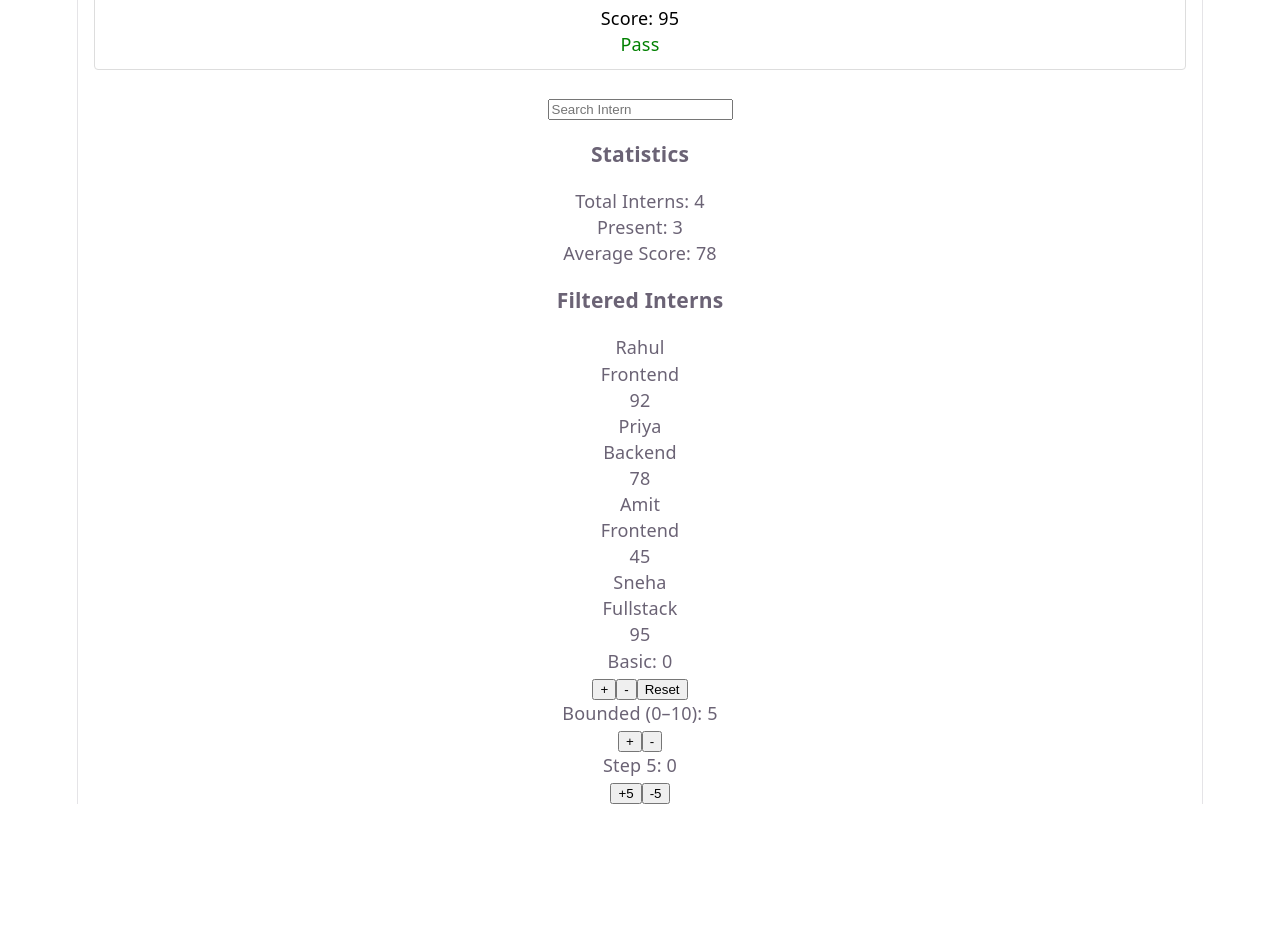
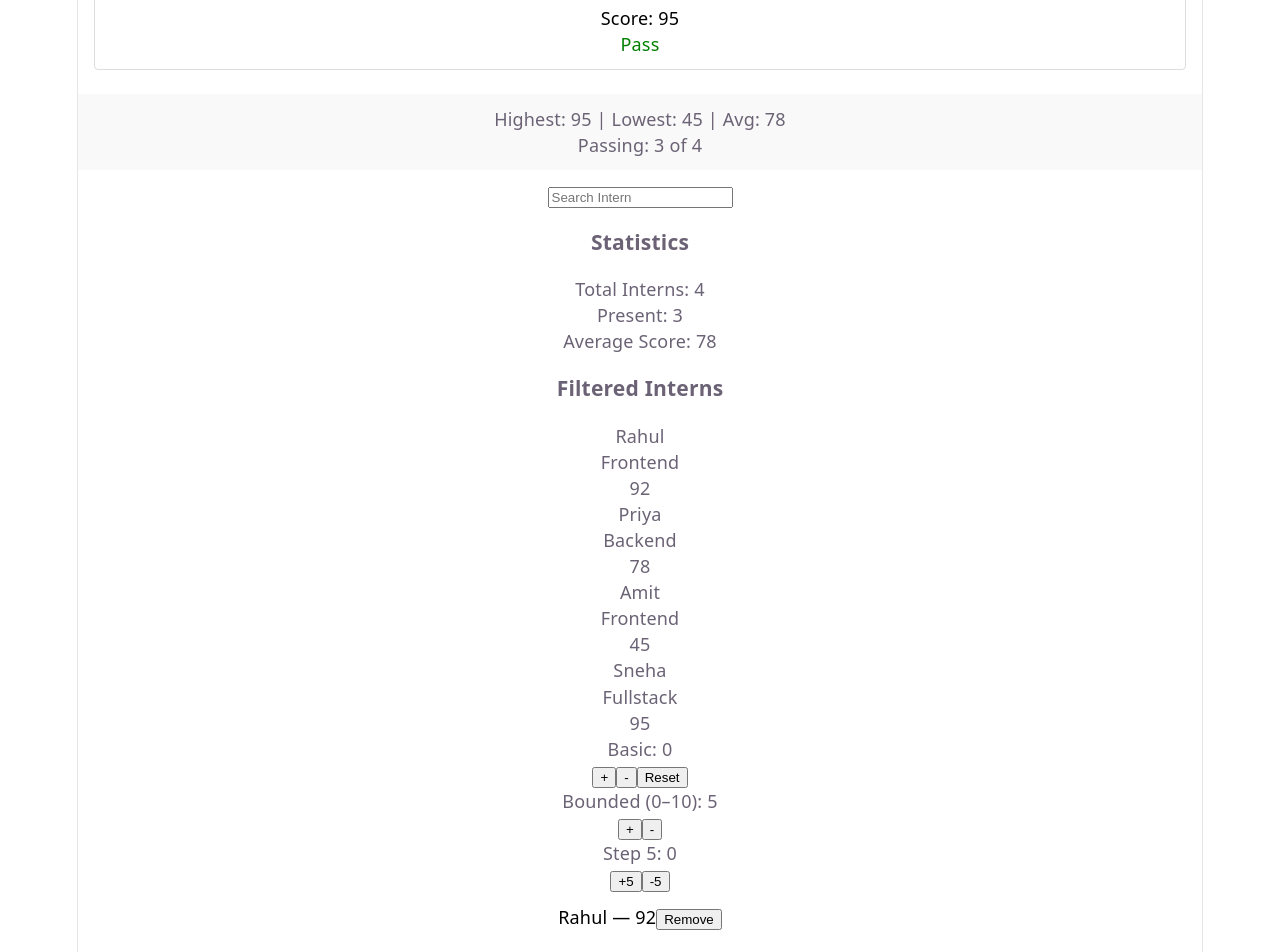
Before and after one commit to liviyalawrence30/intern-training, a React (Vite) app in the folder react/session4/: page / in a window 1280 px wide. Shown: the part 640-1592 px from the top of the page. Before the commit the page ends 1444 px from the top, so only its background shows below. Built offline with nearby package versions, Linux system fonts and the light colour scheme.

Commit message:
complete section 4 - useMemo and useCallBack

```diff
--- a/react/session4/src/App.tsx
+++ b/react/session4/src/App.tsx
@@ -1,8 +1,10 @@
 import './App.css'
 import AddInternForm from './components/AddInternForm'
 import CounterDemo from './components/CounterDemo'
+import InternListWithCallback from './components/InternListWithCallback'
 import InternSearch from './components/InternSearch'
 import Navbar     from './components/Navbar'
+import ScoreStats from './components/ScoreStats'
 // import PropDrillingDemo from './components/PropDrillingDemo'
 import ThemedCard from './components/ThemedCard'
 import { useInterns } from './contexts/intern-context'
@@ -34,8 +36,10 @@ function App() {
           />
         ))}
       </div>
+      <ScoreStats/>
       <InternSearch/>
       <CounterDemo/>
+      <InternListWithCallback/>
 
     </div>
   )
--- /dev/null
+++ b/react/session4/src/components/InternListWithCallback.tsx
@@ -0,0 +1,59 @@
+import { useCallback } from 'react'
+import { useInterns } from '../contexts/intern-context'
+import { useTheme }   from '../contexts/theme-context'
+
+interface InternRowProps {
+  id:       number
+  name:     string
+  score:    number
+  onRemove: (id: number) => void
+}
+
+function InternRow({ id, name, score, onRemove }: InternRowProps) {
+  const { theme } = useTheme()
+  console.log(`InternRow rendered: ${name}`)
+
+  return (
+    <div style={{
+      background: theme === 'light' ? '#fff' : '#2a2a2a',
+      color:      theme === 'light' ? '#000' : '#eee',
+      padding: '8px', margin: '4px 0',
+    }}>
+      <span>{name} — {score}</span>
+      <button onClick={() => onRemove(id)}>Remove</button>
+    </div>
+  )
+}
+
+function InternListWithCallback() {
+  const { interns, removeIntern } = useInterns()
+
+  const handleRemove = useCallback((id: number): void => {
+    removeIntern(id)
+  }, [removeIntern])
+// const handleRemove = (id: number): void => {
+//   removeIntern(id)
+// }
+
+
+  return (
+    <div>
+      {interns.map(i => (
+        <InternRow
+          key={i.id}
+          id={i.id}
+          name={i.name}
+          score={i.score}
+          onRemove={handleRemove}
+        />
+      ))}
+    </div>
+  )
+}
+
+export default InternListWithCallback
+
+/*
+useCallback keeps the same function reference between the renders.
+It helps to prevent  unnecessary re-renders of child components.
+ */
--- /dev/null
+++ b/react/session4/src/components/ScoreStats.tsx
@@ -0,0 +1,47 @@
+import { useMemo } from 'react'
+import { useInterns } from '../contexts/intern-context'
+
+function ScoreStats() {
+  const { interns } = useInterns()
+
+
+  console.log('Recalculating stats...')
+
+const scores = interns.map(i => i.score)
+/*
+const stats = {
+  highest: scores.length > 0 ? Math.max(...scores) : 0,
+  lowest: scores.length > 0 ? Math.min(...scores) : 0,
+  average:
+    scores.length > 0
+      ? Math.round(scores.reduce((a, b) => a + b, 0) / scores.length)
+      : 0,
+  passing: interns.filter(i => i.score >= 50).length,
+}
+*/
+
+
+//when useMemo is not used, stats are recalculated on every render.
+//with useMemo, stats are recalculated only when the intern array changes.
+ const stats = useMemo(() => {
+    console.log('Recalculating stats...')
+    const scores = interns.map(i => i.score)
+    return {
+      highest: scores.length > 0 ? Math.max(...scores) : 0,
+      lowest:  scores.length > 0 ? Math.min(...scores) : 0,
+      average: scores.length > 0
+        ? Math.round(scores.reduce((a, b) => a + b, 0) / scores.length)
+        : 0,
+      passing: interns.filter(i => i.score >= 50).length,
+    }
+  }, [interns])
+
+  return (
+    <div style={{ padding: '12px', background: '#f9f9f9', marginBottom: '12px' }}>
+      <p>Highest: {stats.highest} | Lowest: {stats.lowest} | Avg: {stats.average}</p>
+      <p>Passing: {stats.passing} of {interns.length}</p>
+    </div>
+  )
+}
+
+export default ScoreStats
```
